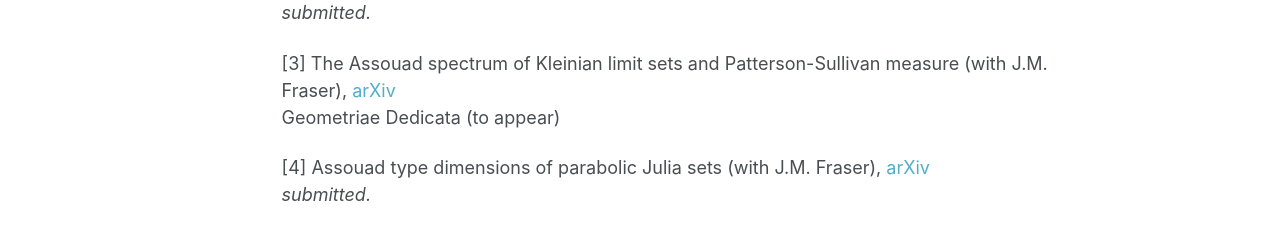
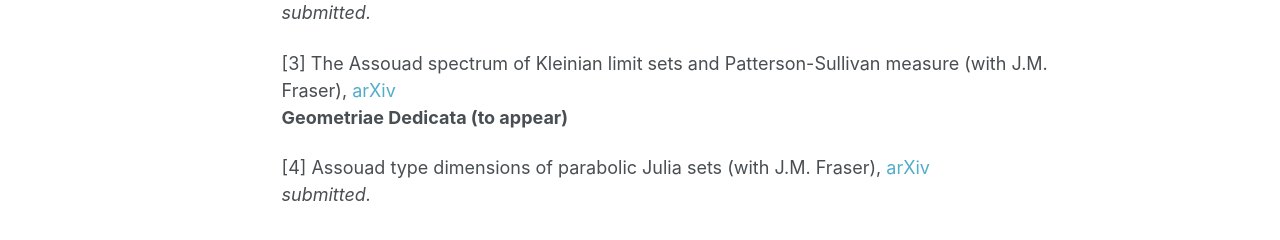
Before and after one commit to liam-stuart/liam-stuart.github.io, a Jekyll site: the page built from _pages/publications.md, in a window 1280 px wide. Shown: the part 386-626 px from the top of the page. Built offline with Jekyll 4.4.1, drawn with Linux system fonts in a browser that asks for light colours.

```diff
--- a/_pages/publications.md
+++ b/_pages/publications.md
@@ -13,7 +13,7 @@ author_profile: true
 
 [3] The Assouad spectrum of Kleinian limit sets and Patterson-Sullivan
   measure (with J.M. Fraser), [arXiv](https://arxiv.org/abs/2203.04931)
-Geometriae Dedicata (to appear)
+**Geometriae Dedicata (to appear)**
 
 [4] Assouad type dimensions of parabolic Julia sets (with J.M. Fraser), [arXiv](https://arxiv.org/abs/2203.04943)
 *submitted.*
```
